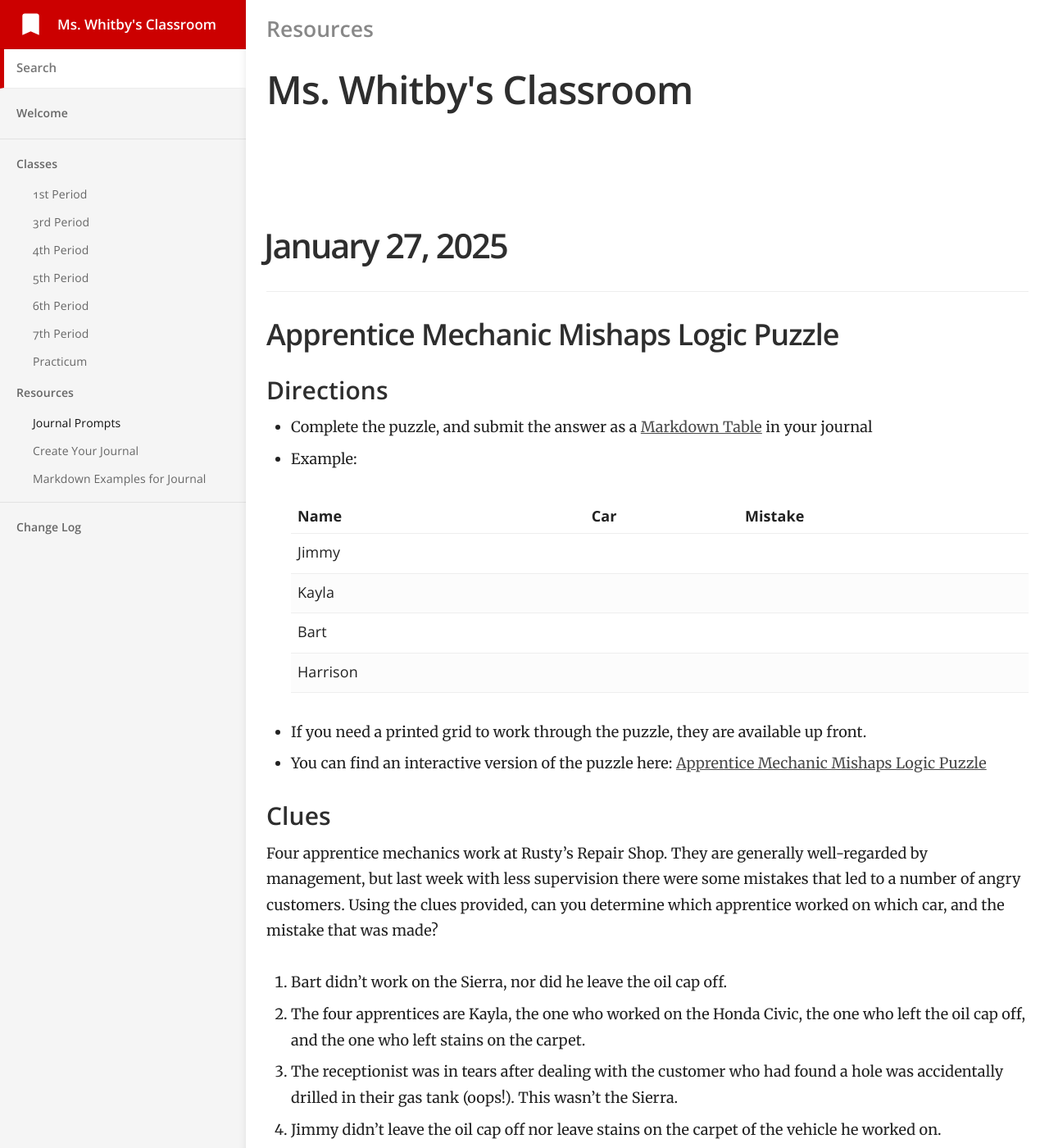
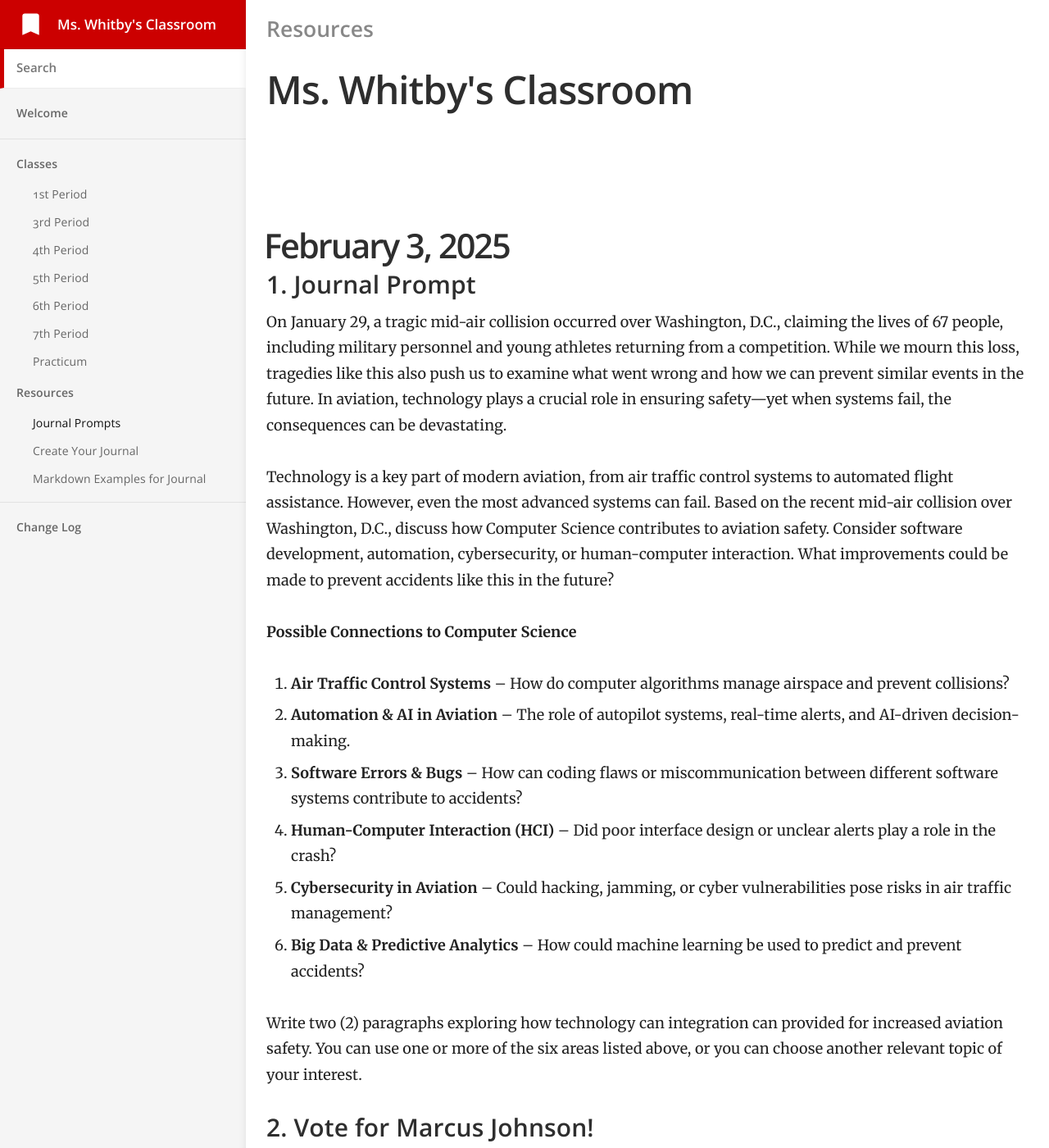
Before and after one commit to mswhitby/classroom, a Jekyll site: the page built from _docs/resources/journal.md, in a window 1280 px wide and 1400 px high. Shown: the whole window at 82% size. Built offline with Jekyll 4.4.1, drawn with Linux system fonts in a browser that asks for light colours; some of the changed text lies outside the part shown.

Commit message:
Updated Journal

```diff
--- a/_docs/resources/journal.md
+++ b/_docs/resources/journal.md
@@ -3,6 +3,37 @@ title: Journal Prompts
 category: Resources
 order: 1
 ---
+
+# February 3, 2025
+
+### 1. Journal Prompt
+
+On January 29, a tragic mid-air collision occurred over Washington, D.C., claiming the lives of 67 people, including military personnel and young athletes returning from a competition. While we mourn this loss, tragedies like this also push us to examine what went wrong and how we can prevent similar events in the future. In aviation, technology plays a crucial role in ensuring safety—yet when systems fail, the consequences can be devastating.
+
+Technology is a key part of modern aviation, from air traffic control systems to automated flight assistance. However, even the most advanced systems can fail. Based on the recent mid-air collision over Washington, D.C., discuss how Computer Science contributes to aviation safety. Consider software development, automation, cybersecurity, or human-computer interaction. What improvements could be made to prevent accidents like this in the future?
+
+**Possible Connections to Computer Science**
+
+1.  **Air Traffic Control Systems** – How do computer algorithms manage airspace and prevent collisions?
+2. **Automation & AI in Aviation** – The role of autopilot systems, real-time alerts, and AI-driven decision-making.
+3. **Software Errors & Bugs** – How can coding flaws or miscommunication between different software systems contribute to accidents?
+4. **Human-Computer Interaction (HCI)** – Did poor interface design or unclear alerts play a role in the crash?
+5. **Cybersecurity in Aviation** – Could hacking, jamming, or cyber vulnerabilities pose risks in air traffic management?
+6. **Big Data & Predictive Analytics** – How could machine learning be used to predict and prevent accidents?
+
+Write two (2) paragraphs exploring how technology can integration can provided for increased aviation safety. You can use one or more of the six areas listed above, or you can choose another relevant topic of your interest.
+
+### 2. Vote for Marcus Johnson!
+
+Please click on the link or scan the QR code below to vote for Wagner's very own **Marcus Johnson** as the Army National Guard People's Choice Player for the Valero All Star basketball game!
+
+[Vote Here!](https://woobox.com/hzdfnk)
+
+
+![Vote for Marcus Johnson](../../media/2025_vote_marcus_johnson_2.png)
+
+----
+
 
 # January 27, 2025
 
```
